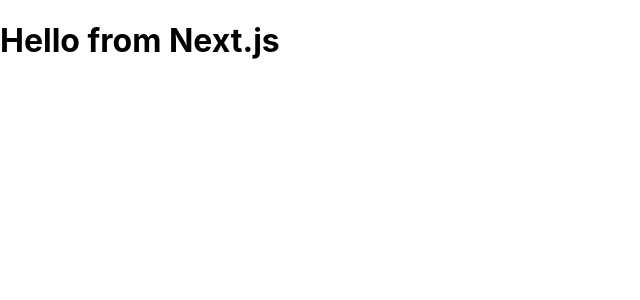
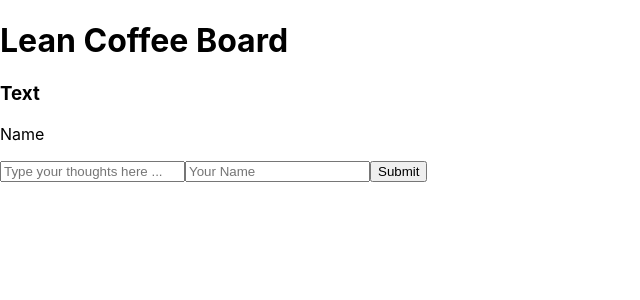
Before and after one commit to NeeleWaehnke/lean-coffee-board, a Next.js app: page / in a window 1280 px wide. Shown: the top 300 px of the page, without its empty margins (0-640 px from the left). Built offline with nearby package versions, Linux system fonts and the light colour scheme.

Commit message:
Add components for structure

```diff
--- /dev/null
+++ b/components/Card.js
@@ -0,0 +1,8 @@
+export default function Card() {
+  return (
+    <section>
+      <h3>Text</h3>
+      <p>Name</p>
+    </section>
+  );
+}
--- /dev/null
+++ b/components/Form.js
@@ -0,0 +1,23 @@
+export default function Form() {
+  return (
+    <form action="">
+      <label htmlFor="topic"></label>
+      <input
+        type="text"
+        id="topic"
+        name="topic"
+        placeholder="Type your thoughts here ..."
+        required
+      />
+      <label htmlFor="author"></label>
+      <input
+        type="text"
+        id="author"
+        name="author"
+        placeholder="Your Name"
+        required
+      />
+      <button type="submit">Submit</button>
+    </form>
+  );
+}
--- /dev/null
+++ b/components/Header.js
@@ -0,0 +1,7 @@
+export default function Header() {
+  return (
+    <header>
+      <h1>Lean Coffee Board</h1>
+    </header>
+  );
+}
--- a/pages/_app.js
+++ b/pages/_app.js
@@ -1,10 +1,11 @@
 import { GlobalStyle } from "../styles";
+import HomePage from ".";
 
 export default function App({ Component, pageProps }) {
   return (
     <>
       <GlobalStyle />
-      <Component {...pageProps} />
+      <HomePage></HomePage>
     </>
   );
 }
--- a/pages/index.js
+++ b/pages/index.js
@@ -1,7 +1,13 @@
+import Header from "../components/Header";
+import Card from "../components/Card";
+import Form from "../components/Form";
+
 export default function HomePage() {
   return (
-    <div>
-      <h1>Hello from Next.js</h1>
-    </div>
+    <>
+      <Header />
+      <Card />
+      <Form />
+    </>
   );
 }
```
Also changed, not shown: components/Card-List.js (added).
